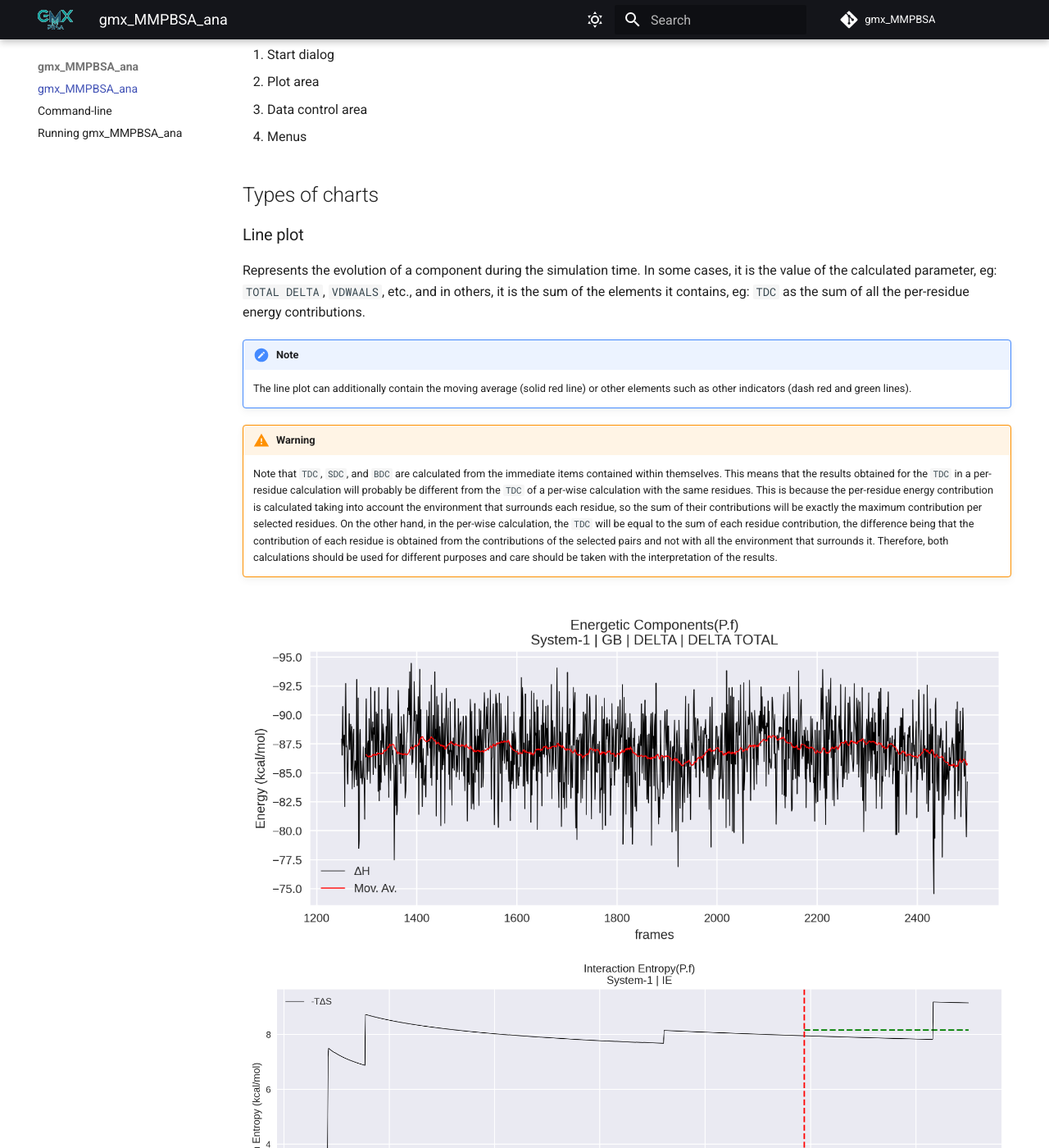
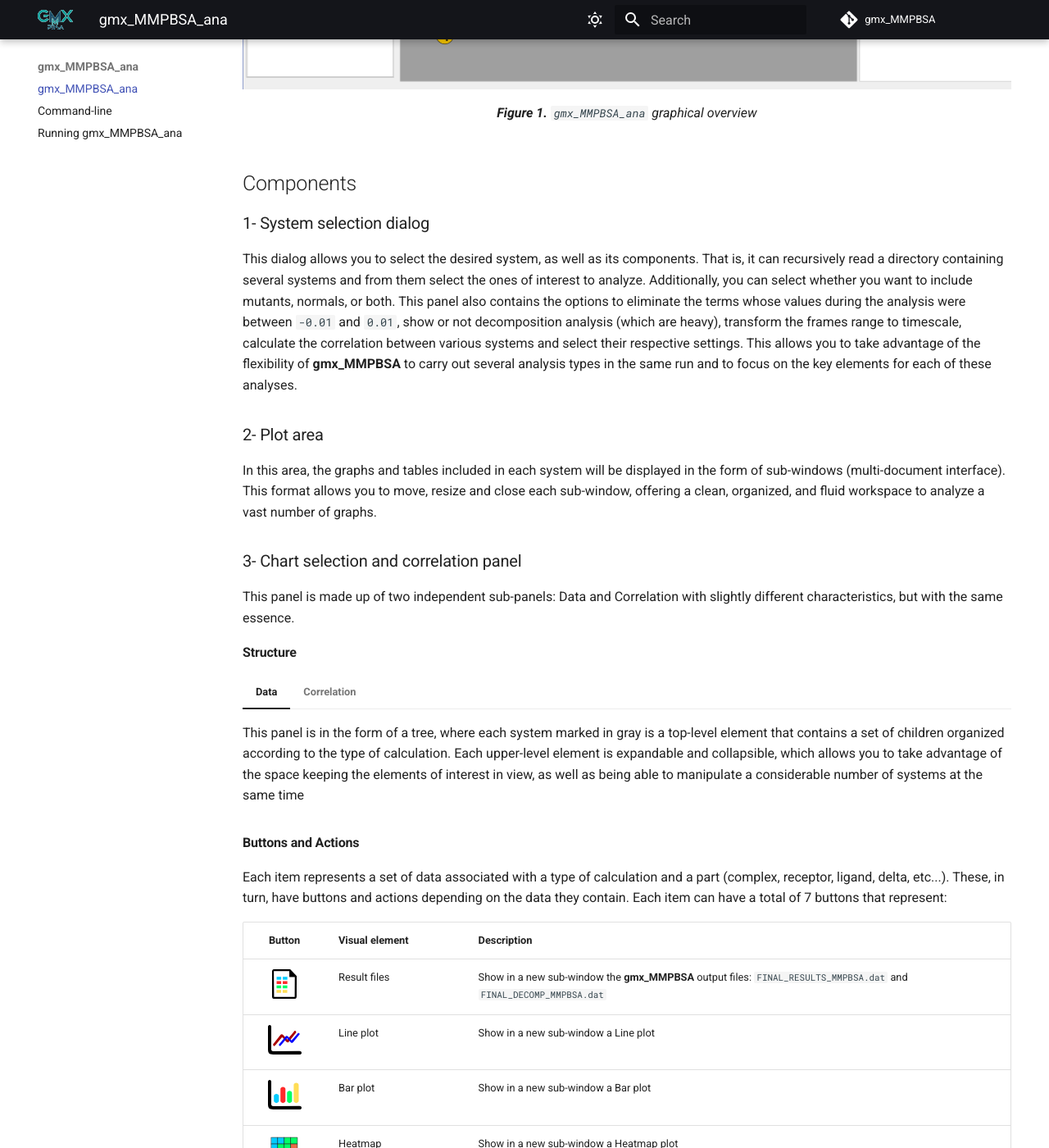
Before and after one commit to Valdes-Tresanco-MS/gmx_MMPBSA, an MkDocs documentation site: the page built from docs/analyzer.md, in a window 1280 px wide and 1400 px high, scrolled down 1207 px. Shown: the whole window at 82% size. Built offline with MkDocs 1.6.1 and Material for MkDocs 9.7.7, drawn with Linux system fonts in a browser that asks for light colours; comment, search, counter and statistics services are not loaded; some of the changed text lies outside the part shown.

Commit message:
gmx_MMPBSA_ana doc update

```diff
--- a/docs/analyzer.md
+++ b/docs/analyzer.md
@@ -18,6 +18,14 @@ access to different graphics according to the analysis (**Figure 1**). The tool
 charts, even more than you can review ([Check this section to learn about the potential of
 `gmx_MMPBSA_ana`](#gmx_mmpbsa_ana-under-pressure)).
 
+**gmx_MMPBSA_ana components**
+
+1. [System selection dialog](#1--system-selection-dialog)
+2. [Plot area](#2--plot-area)
+3. [Chart selection and correlation panel](#3--chart-selection-and-correlation-panel)
+4. [Options panel](#4--options-panel)
+5. [Menus](#5--menus)
+
 <figure markdown="1">
 [![overview][2]][2]
   <figcaption markdown="1" style="margin-top:0;">
@@ -27,82 +35,140 @@ charts, even more than you can review ([Check this section to learn about the po
 
 [2]: assets/images/gmx_mmpbsa_ana_overview.png
 
-**gmx_MMPBSA_ana components**
 
-1. Start dialog
-2. Plot area
-3. Data control area
-4. Menus
+## Components
+### 1- System selection dialog
+This dialog allows you to select the desired system, as well as its components. That is, it can recursively read a
+directory containing several systems and from them select the ones of interest to analyze. Additionally,
+you can select whether you want to include mutants, normals, or both. This panel also contains the options to
+eliminate the terms whose values during the analysis were between `-0.01` and `0.01`, show or not decomposition
+analysis (which are heavy), transform the frames range to timescale, calculate the correlation between various
+systems and select their respective settings. This allows you to take advantage of the flexibility of **gmx_MMPBSA** to
+carry out several analysis types in the same run and to focus on the key elements for each of these analyses.
+### 2- Plot area
+In this area, the graphs and tables included in each system will be displayed in the form of sub-windows
+(multi-document interface). This format allows you to move, resize and close each sub-window, offering a clean,
+organized, and fluid workspace to analyze a vast number of graphs.
+### 3- Chart selection and correlation panel
+This panel is made up of two independent sub-panels: Data and Correlation with slightly different characteristics,
+but with the same essence.
+#### Structure
+=== "Data"
+    This panel is in the form of a tree, where each system marked in gray is a top-level element that contains a set
+    of children organized according to the type of calculation. Each upper-level element is expandable and
+    collapsible, which allows you to take advantage of the space keeping the elements of interest in view, as well
+    as being able to manipulate a considerable number of systems at the same time
+=== "Correlation"
+    We are working on its implementation
+#### Buttons and Actions
+Each item represents a set of data associated with a type of calculation and a part (complex, receptor, ligand,
+delta, etc...). These, in turn, have buttons and actions depending on the data they contain. Each item can have a
+total of 7 buttons that represent:
 
-## Types of charts
+|       Button       | Visual element             | Description                                                                                                        |
+|:------------------:|----------------------------|--------------------------------------------------------------------------------------------------------------------|
+| ![resultfiles][3]  | Result files               | Show in a new sub-window the **gmx_MMPBSA** output files: `FINAL_RESULTS_MMPBSA.dat` and `FINAL_DECOMP_MMPBSA.dat` |
+|   ![lineplot][4]   | Line plot                  | Show in a new sub-window a Line plot                                                                               |
+|   ![barplot][5]    | Bar plot                   | Show in a new sub-window a Bar plot                                                                                |
+|   ![heatmap][6]    | Heatmap                    | Show in a new sub-window a Heatmap plot                                                                            |
+|    ![pymol][7]     | PyMOL Visualization        | Show the complex per-residue energy representation in a new PyMOL instance                                         |
+| ![summarytable][8] | Summary Table              | Show the summary table of parent with multiple energetic components as childrens                                   |
+|  ![multiacti][9]   | Multiple activation button | Show/hide all items (Line, bar, heatmap plots and PyMOL) at the same time                                          |
 
-### Line plot
-Represents the evolution of a component during the simulation time. In some cases, it is the value of the calculated
-parameter, eg: `TOTAL DELTA`, `VDWAALS`, etc., and in others, it is the sum of the elements it contains, eg: `TDC` as
-the sum of all the per-residue energy contributions.
+[3]: assets/images/result_files_icon.svg
+[4]: assets/images/line_plot_icon.svg
+[5]: assets/images/bar_plot_icon.svg
+[6]: assets/images/heatmap_plot_icon.svg
+[7]: assets/images/pymol_icon.svg
+[8]: assets/images/summary_table_icon.svg
+[9]: assets/images/multi_button_icon.svg
 
-!!! note
-    The line plot can additionally contain the moving average (solid red line) or other elements such as other
-    indicators (dash red and green lines).
-
-!!! warning
-    Note that `TDC`, `SDC`, and `BDC` are calculated from the immediate items contained within themselves. This means that the
-    results obtained for the `TDC` in a per-residue calculation will probably be different from the `TDC` of a per-wise
-    calculation with the same residues. This is because the per-residue energy contribution is calculated taking
-    into account the environment that surrounds each residue, so the sum of their contributions will be exactly the
-    maximum contribution per selected residues. On the other hand, in the per-wise calculation, the `TDC` will be
-    equal to the sum of each residue contribution, the difference being that the contribution of each residue is
-    obtained from the contributions of the selected pairs and not with all the environment that surrounds it. Therefore, both
-    calculations should be used for different purposes and care should be taken with the interpretation of the results.
-
+In turn, some buttons have a drop-down menu that allows you to display the content of that graph in table form. In
+particular, the multiple activation button allows you to show/hide all the visual elements associated with a certain
+item.
+Example:
 <figure markdown="1">
-[![lineplot][3]][3]
-[![lineplot2][4]][4]
+[![buttonexample][10]][10]
   <figcaption markdown="1" style="margin-top:0;">
-  **Figure 2**. Line plot examples. **Up:** ΔH representation, **Down:** Interaction Entropy representation
+**Figure 2.** Button representation example
   </figcaption>
 </figure>
 
-[3]: assets/images/line_plot.png
-[4]: assets/images/line_plot_ie.png
+[10]: assets/images/buttons_example.png
 
-### Bar plot
-Represents the total contribution of a component for the simulation. In some cases, it is the Average of the calculated
-parameter, eg: `TOTAL DELTA`, `VDWAALS`, RESIDUES in per-residue calculation, etc., and in others, it is the sum of the
-elements it contains, eg: NMODE and QH Entropy, ΔG Binding, etc. The bars that represent averages also have a solid
-line that represents the standard deviation, while the bars representing a specific value do not.
 
-<figure markdown="1">
-[![barplot][5]][5]
-[![barplot2][6]][6]
-  <figcaption markdown="1" style="margin-top:0;">
-  **Figure 3**. Bar plot examples. **Up:** Per-residue contribution, **Down:** ΔG Binding
-  </figcaption>
-</figure>
+#### Types of charts
+=== "Line plot"
+    Represents the evolution of a component during the simulation time. In some cases, it is the value of the calculated
+    parameter, eg: `TOTAL DELTA`, `VDWAALS`, etc., and in others, it is the sum of the elements it contains, eg: `TDC` as
+    the sum of all the per-residue energy contributions.
 
-[5]: assets/images/bar_plot.png
-[6]: assets/images/bar_plot2.png
+    !!! note
+        The line plot can additionally contain the moving average (solid red line) or other elements such as other
+        indicators (dash red and green lines).
 
-### Heatmap plot
-Represents the evolution of several components at the same time during the simulation. It is used to represent the
-contribution of all residues in per-residue calculation or all pairs for each residue in the per-wise calculation.
-It could also represent the relationship between components.This is explicit for per-wise calculations and
-represents the contribution of each residue with its respective pairs.
+    !!! warning
+        Note that `TDC`, `SDC`, and `BDC` are calculated from the immediate items contained within themselves. This means that the
+        results obtained for the `TDC` in a per-residue calculation will probably be different from the `TDC` of a per-wise
+        calculation with the same residues. This is because the per-residue energy contribution is calculated taking
+        into account the environment that surrounds each residue, so the sum of their contributions will be exactly the
+        maximum contribution per selected residues. On the other hand, in the per-wise calculation, the `TDC` will be
+        equal to the sum of each residue contribution, the difference being that the contribution of each residue is
+        obtained from the contributions of the selected pairs and not with all the environment that surrounds it. Therefore, both
+        calculations should be used for different purposes and care should be taken with the interpretation of the results.
 
-!!! tip
-    The relational heatmap graph is the best representation in the per-wise analysis.
+    <figure markdown="1">
+    [![lineplot][11]][11]
+    [![lineplot2][12]][12]
+      <figcaption markdown="1" style="margin-top:0;">
+      **Figure 2**. Line plot examples. **Up:** ΔH representation, **Down:** Interaction Entropy representation
+      </figcaption>
+    </figure>
+    [11]: assets/images/line_plot.png
+    [12]: assets/images/line_plot_ie.png
 
-<figure markdown="1">
-[![heatmapplot][7]][7]
-[![heatmapplot2][8]][8]
-  <figcaption markdown="1" style="margin-top:0;">
-  **Figure 4**. Heatmap plot examples. **Up:** Per-residue contribution per-frame, **Down:** Inter Residue-pair
-contribution
-  </figcaption>
-</figure>
+=== "Bar plot"
+    Represents the total contribution of a component for the simulation. In some cases, it is the Average of the calculated
+    parameter, eg: `TOTAL DELTA`, `VDWAALS`, RESIDUES in per-residue calculation, etc., and in others, it is the sum of the
+    elements it contains, eg: NMODE and QH Entropy, ΔG Binding, etc. The bars that represent averages also have a solid
+    line that represents the standard deviation, while the bars representing a specific value do not.
 
-[7]: assets/images/heatmap_plot.png
-[8]: assets/images/heatmap_plot2.png
+    <figure markdown="1">
+    [![barplot][13]][13]
+    [![barplot2][14]][14]
+      <figcaption markdown="1" style="margin-top:0;">
+      **Figure 3**. Bar plot examples. **Up:** Per-residue contribution, **Down:** ΔG Binding
+      </figcaption>
+    </figure>
+
+    [13]: assets/images/bar_plot.png
+    [14]: assets/images/bar_plot2.png
+
+=== "Heatmap plot"
+    Represents the evolution of several components at the same time during the simulation. It is used to represent the
+    contribution of all residues in per-residue calculation or all pairs for each residue in the per-wise calculation.
+    It could also represent the relationship between components.This is explicit for per-wise calculations and
+    represents the contribution of each residue with its respective pairs.
+
+    !!! tip
+        The relational heatmap graph is the best representation in the per-wise analysis.
+
+    <figure markdown="1">
+    [![heatmapplot][15]][15]
+    [![heatmapplot2][16]][16]
+      <figcaption markdown="1" style="margin-top:0;">
+      **Figure 4**. Heatmap plot examples. **Up:** Per-residue contribution per-frame, **Down:** Inter Residue-pair
+    contribution
+      </figcaption>
+    </figure>
+    [15]: assets/images/heatmap_plot.png
+    [16]: assets/images/heatmap_plot2.png
+
+#### Correlation tables
+Under development
+### 4- Options panel
+
+### 5- Menus
 
 ---------------------------------------
 
```
Also changed, not shown: docs/assets/images/bar_plot_icon.svg (added), docs/assets/images/buttons_example.png (added), docs/assets/images/gmx_mmpbsa_ana_overview.png, docs/assets/images/heatmap_plot_icon.svg (added), docs/assets/images/line_plot_icon.svg (added), docs/assets/images/multi_button_icon.svg (added), docs/assets/images/pymol_icon.svg (added), docs/assets/images/result_files_icon.svg (added), docs/assets/images/summary_table_icon.svg (added).
